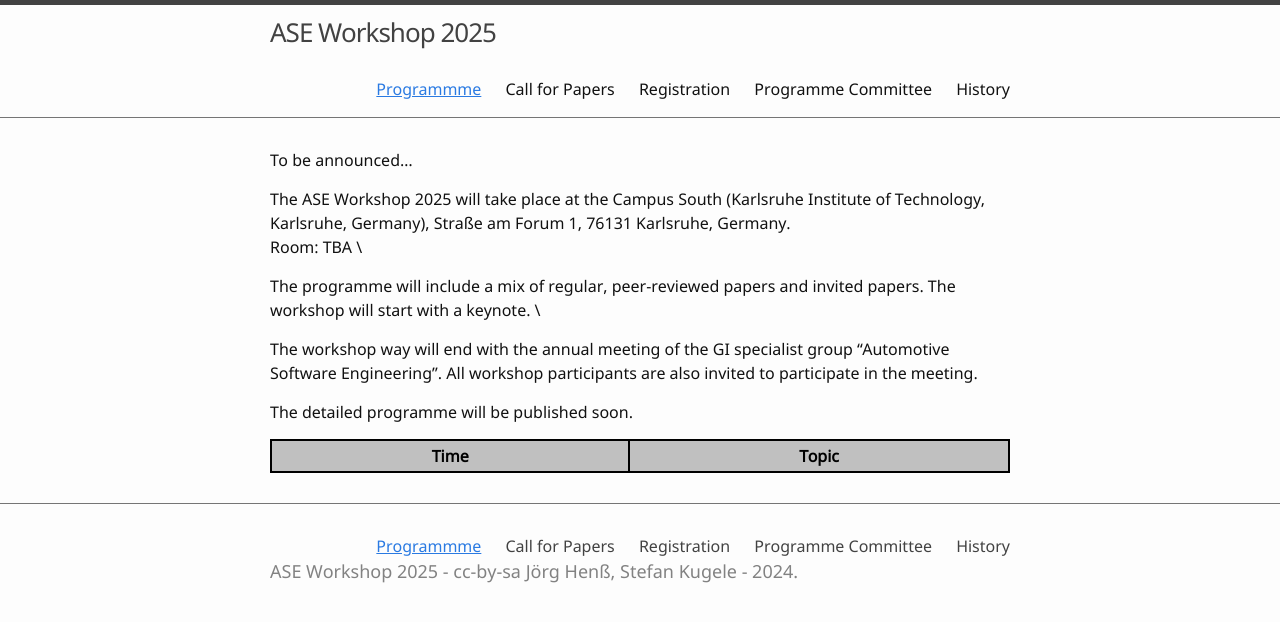
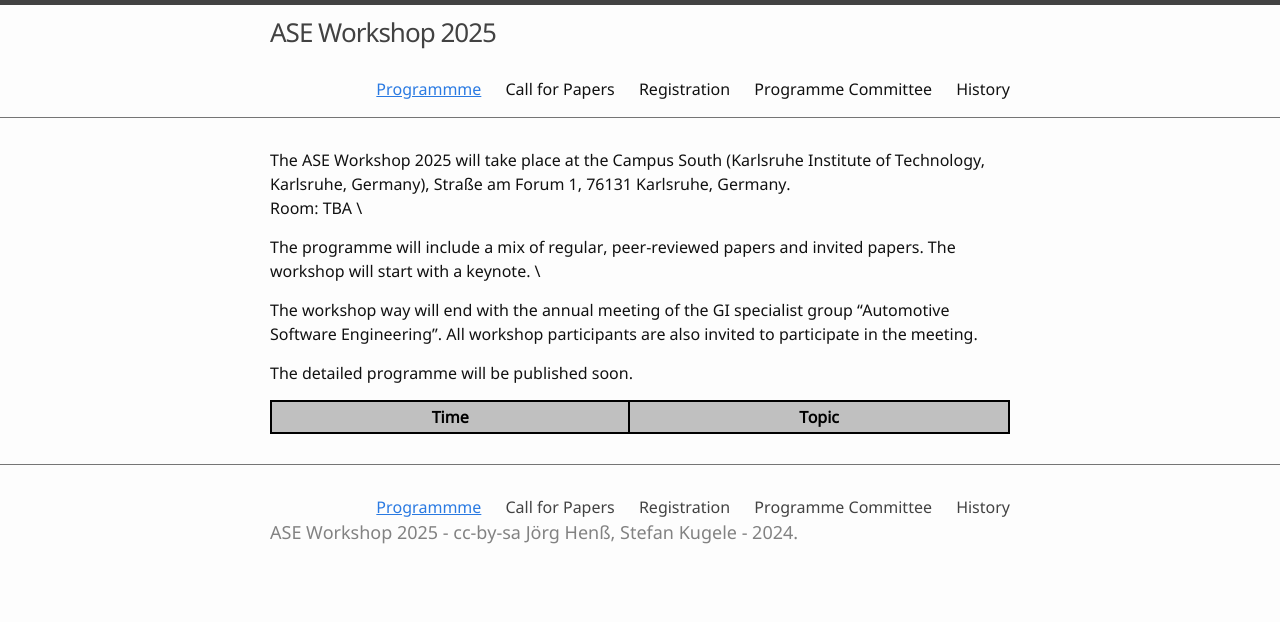
Before and after one commit to ASE-Workshop/2025, a Jekyll site: the page built from 0-programm.md, in a window 1280 px wide. Shown: the top 622 px of the page. Built offline with Jekyll 4.4.1, drawn with Linux system fonts in a browser that asks for light colours.

Commit message:
Update 0-programm.md

```diff
--- a/0-programm.md
+++ b/0-programm.md
@@ -2,8 +2,6 @@
 title: Programmme
 nav: true
 ---
-To be announced...
-
 The ASE Workshop 2025 will take place at the Campus South (Karlsruhe Institute of Technology, Karlsruhe, Germany), Straße am Forum 1, 76131 Karlsruhe, Germany. \
 Room: TBA \
 
```
